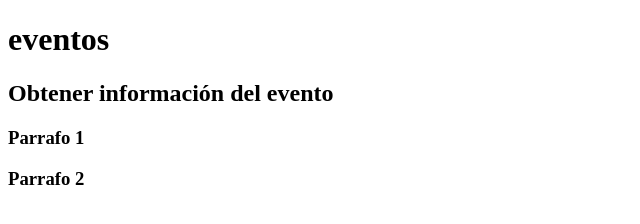
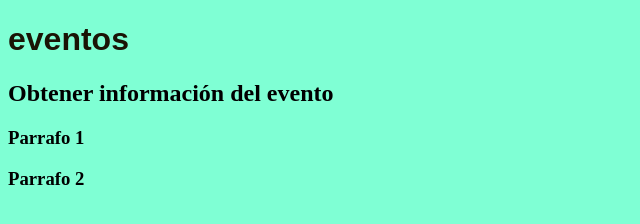
Before and after one commit to rams22/asignatura-entornoCliente-2Daw, a plain HTML site: page tema5/eventos-youtube/4/4-05-obtencionDeInformacion-eventos.html in a window 1280 px wide. Shown: the whole page, without its empty margins (0-640 px from the left). Drawn offline with Linux system fonts and the light colour scheme.

Commit message:
Update 4-05-obtencionDeInformacion-eventos.html

```diff
--- a/tema5/eventos-youtube/4/4-05-obtencionDeInformacion-eventos.html
+++ b/tema5/eventos-youtube/4/4-05-obtencionDeInformacion-eventos.html
@@ -5,7 +5,9 @@
     <meta http-equiv="X-UA-Compatible" content="IE=edge">
     <meta name="viewport" content="width=device-width, initial-scale=1.0">
     <title>Document</title>
-
+    <style>
+        @import url(estilo.css);
+    </style>
 </head>
 <body>
     <h1>eventos</h1>
```
